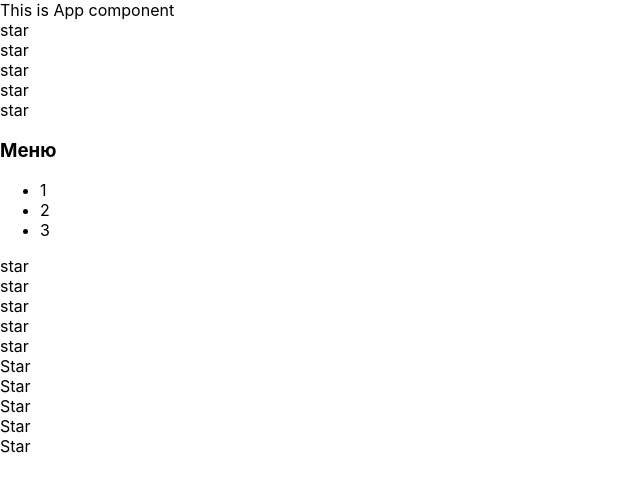
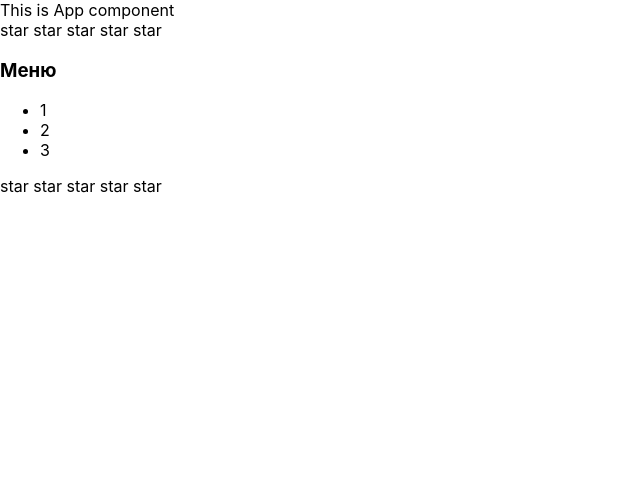
Before and after one commit to BSN89/samurai-way-main, a React (Create React App) app: page / in a window 1280 px wide. Shown: the top 492 px of the page, without its empty margins (0-640 px from the left). Built offline with nearby package versions, Linux system fonts and the light colour scheme.

Commit message:
change README.md

```diff
--- a/src/App.tsx
+++ b/src/App.tsx
@@ -1,7 +1,7 @@
 import React from 'react';
 import './App.css';
 import Accordion from "./components/Accordion/Accordion";
-import {Rating, Star} from "./components/Rating/Rating";
+import {Rating} from "./components/Rating/Rating";
 
 
 function App() {
@@ -12,7 +12,6 @@ function App() {
             <Rating/>
             <Accordion/>
             <Rating/>
-            <Star/>
         </div>
 )
 }
--- a/src/components/Rating/Rating.tsx
+++ b/src/components/Rating/Rating.tsx
@@ -4,24 +4,16 @@ export function Rating() {
     console.log("Rating rendering")
     return (
         <div>
-            <div>star</div>
-            <div>star</div>
-            <div>star</div>
-            <div>star</div>
-            <div>star</div>
+            <Star/>
+            <Star/>
+            <Star/>
+            <Star/>
+            <Star/>
         </div>
     )
 }
 
-export function Star() {
+function Star() {
     console.log("Star rendering")
-    return (
-        <div>
-            <div>Star</div>
-            <div>Star</div>
-            <div>Star</div>
-            <div>Star</div>
-            <div>Star</div>
-        </div>
-    )
+    return <span>star </span>
 }
```
